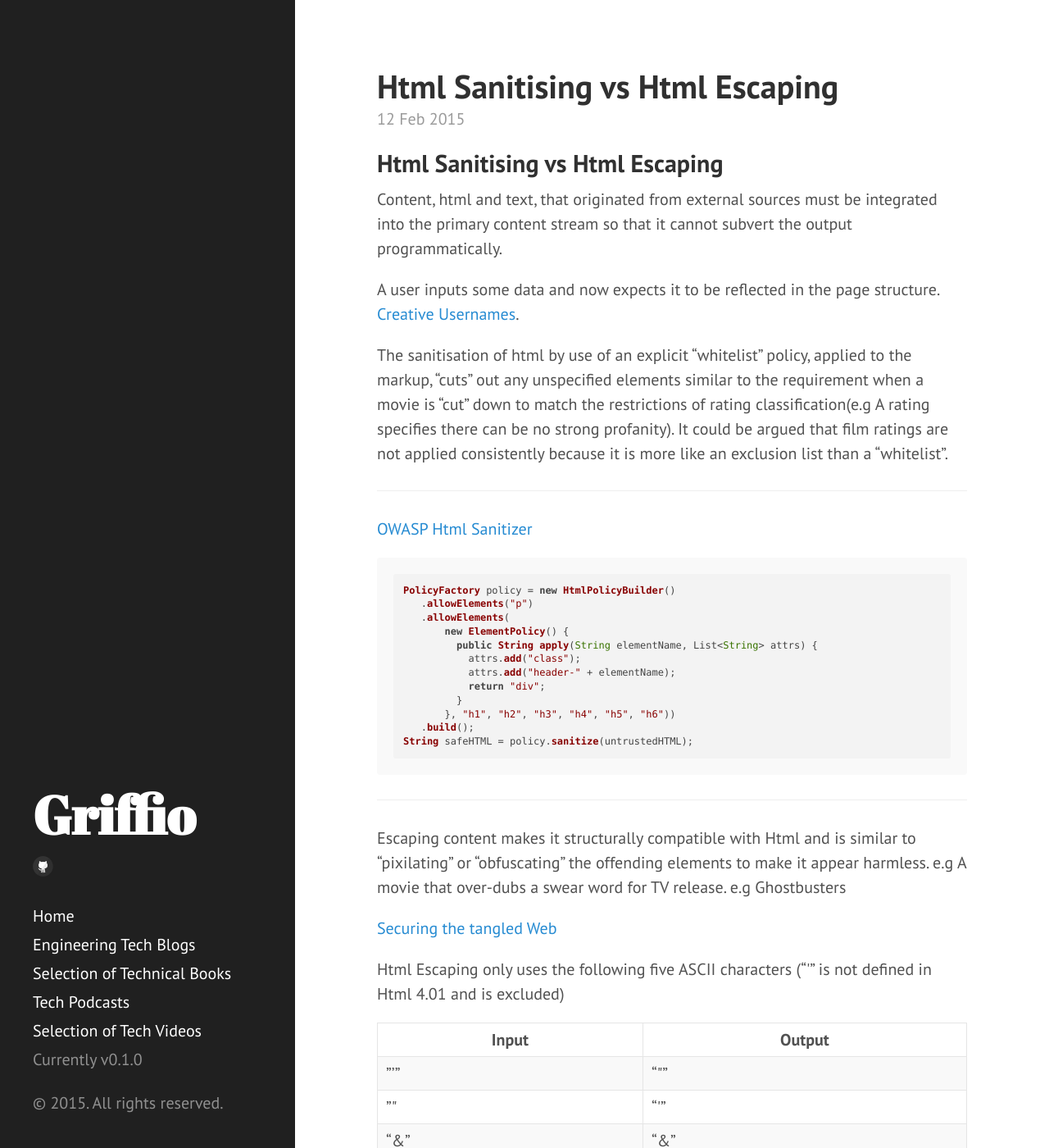
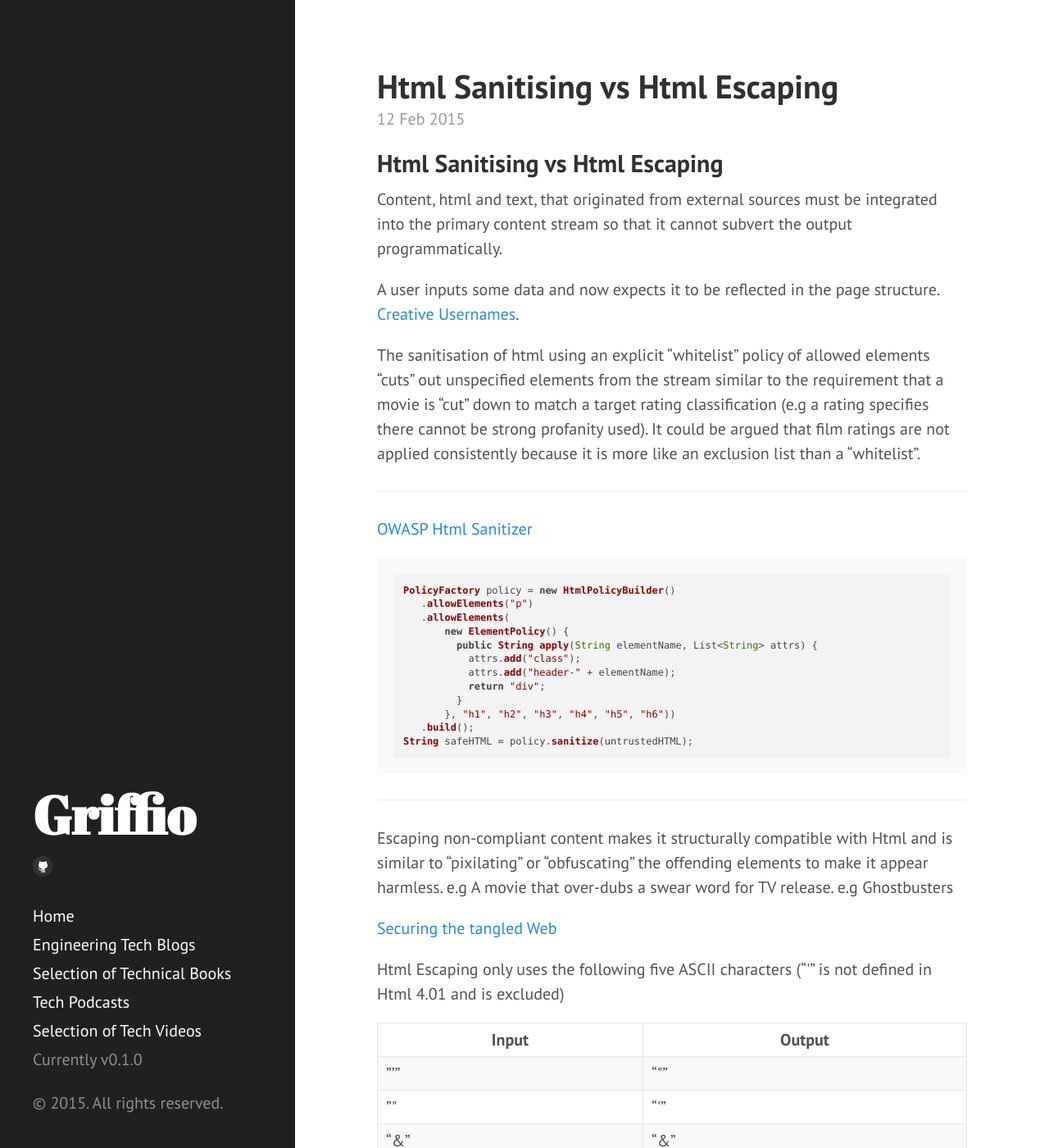
Before and after one commit to griffio/griffio.github.io, a Jekyll site: the page built from _posts/2015-02-12-Html-Sanitising.md, in a window 1280 px wide and 1400 px high. Shown: the whole window at 82% size. Built offline with Jekyll 4.4.1, drawn with Linux system fonts in a browser that asks for light colours; nearby versions of some CDN libraries.

Commit message:
Update 2015-02-12-Html-Sanitising.md

```diff
--- a/_posts/2015-02-12-Html-Sanitising.md
+++ b/_posts/2015-02-12-Html-Sanitising.md
@@ -13,7 +13,7 @@ Content, html and text, that originated from external sources must be integrated
 
 A user inputs some data and now expects it to be reflected in the page structure. [Creative Usernames](https://labs.spotify.com/2013/06/18/creative-usernames).
 
-The sanitisation of html by use of an explicit "whitelist" policy, applied to the markup, "cuts" out any unspecified elements similar to the requirement when a movie is "cut" down to match the restrictions of rating classification(e.g A rating specifies there can be no strong profanity). It could be argued that film ratings are not applied consistently because it is more like an exclusion list than a "whitelist".
+The sanitisation of html using an explicit "whitelist" policy of allowed elements "cuts" out unspecified elements from the stream similar to the requirement that a movie is "cut" down to match a target rating classification (e.g a rating specifies there cannot be strong profanity used). It could be argued that film ratings are not applied consistently because it is more like an exclusion list than a "whitelist".
 
 ---
 
@@ -36,7 +36,7 @@ String safeHTML = policy.sanitize(untrustedHTML);
 
 ---
 
-Escaping content makes it structurally compatible with Html and is similar to "pixilating" or "obfuscating" the offending elements to make it appear harmless.
+Escaping non-compliant content makes it structurally compatible with Html and is similar to "pixilating" or "obfuscating" the offending elements to make it appear harmless.
 e.g A movie that over-dubs a swear word for TV release. e.g Ghostbusters
 
 [Securing the tangled Web](http://queue.acm.org/detail.cfm?id=2663760)
```
